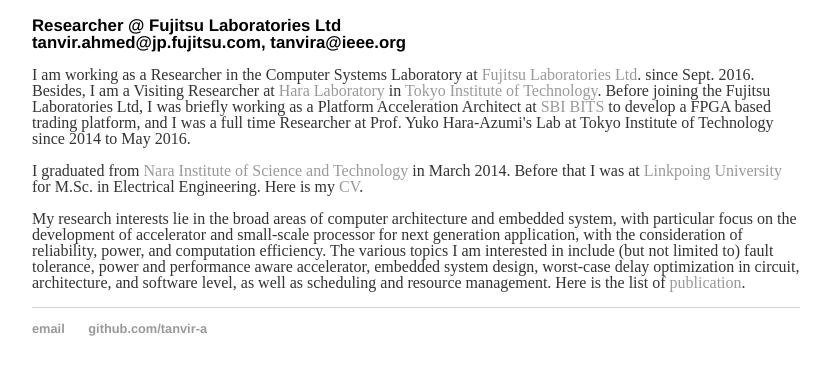
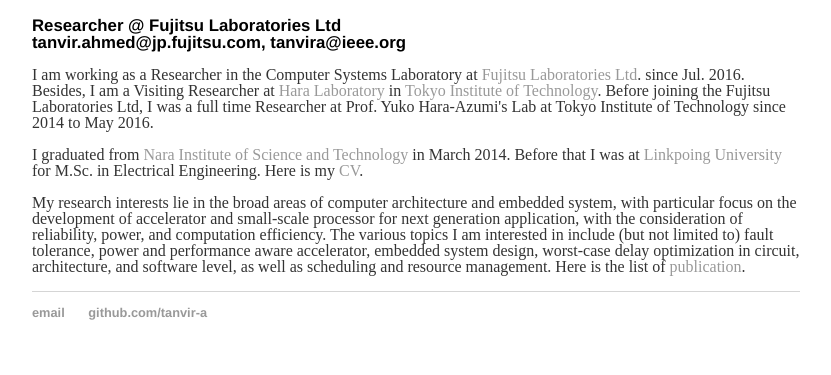
Before and after one commit to tanvir-a/tanvir-a.github.io, a plain HTML site: page index.html in a window 1280 px wide. Shown: the part 135-510 px from the top of the page, without its empty margins (224-1055 px from the left). Drawn offline with Linux system fonts and the light colour scheme.

Commit message:
Update index.html

```diff
--- a/index.html
+++ b/index.html
@@ -19,7 +19,7 @@
         		<h1>Tanvir Ahmed</h1>
         		<h2>Researcher @ Fujitsu Laboratories Ltd<br>
 			tanvir.ahmed@jp.fujitsu.com, tanvira@ieee.org</h2>
-		<p>I am working as a Researcher in the Computer Systems Laboratory at <a href="http://www.fujitsu.com/jp/group/labs/en/" target="_blank">Fujitsu Laboratories Ltd</a>. since Sept. 2016. Besides, I am a Visiting Researcher at <a href="http://www.cad.ce.titech.ac.jp" target="_blank">Hara Laboratory</a> in <a href="http://www.titech.ac.jp/english/index.html" target="_blank">Tokyo Institute of Technology</a>. Before joining the Fujitsu Laboratories Ltd, I was briefly working as a Platform Acceleration Architect at <a href="http://sbibits.com" target="_blank">SBI BITS</a> to develop a FPGA based trading platform, and I was a full time Researcher at Prof. Yuko Hara-Azumi's Lab at Tokyo Institute of Technology since 2014 to May 2016.</p>
+		<p>I am working as a Researcher in the Computer Systems Laboratory at <a href="http://www.fujitsu.com/jp/group/labs/en/" target="_blank">Fujitsu Laboratories Ltd</a>. since Jul. 2016. Besides, I am a Visiting Researcher at <a href="http://www.cad.ce.titech.ac.jp" target="_blank">Hara Laboratory</a> in <a href="http://www.titech.ac.jp/english/index.html" target="_blank">Tokyo Institute of Technology</a>. Before joining the Fujitsu Laboratories Ltd, I was a full time Researcher at Prof. Yuko Hara-Azumi's Lab at Tokyo Institute of Technology since 2014 to May 2016.</p>
 		<p>I graduated from <a href="http://www.naist.jp/en/" target="_blank">Nara Institute of Science and Technology</a> in March 2014. Before that I was at <a href="http://www.liu.se/?l=en" target="_blank">Linkpoing University</a> for M.Sc. in Electrical Engineering. Here is my <a href="/cv.html">CV</a>.</p>
 			<p>My research interests lie in the broad areas of computer architecture and embedded system, with particular focus on the development of accelerator and small-scale processor for next generation application, with the consideration of reliability, power, and computation efficiency. The various topics I am interested in include (but not limited to) fault tolerance, power and performance aware accelerator, embedded system design, worst-case delay optimization in circuit, architecture, and software level, as well as scheduling and resource management. Here is the list of <a href="/publication.html">publication</a>.</p>
     		</div><!-- /.blurb -->
```
